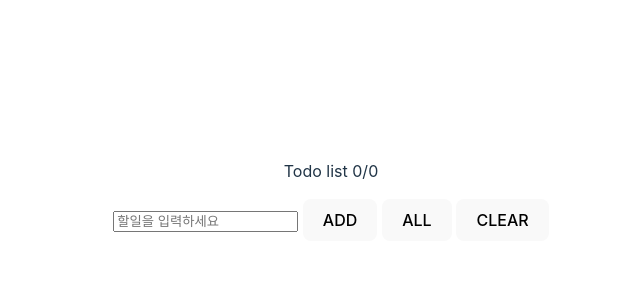
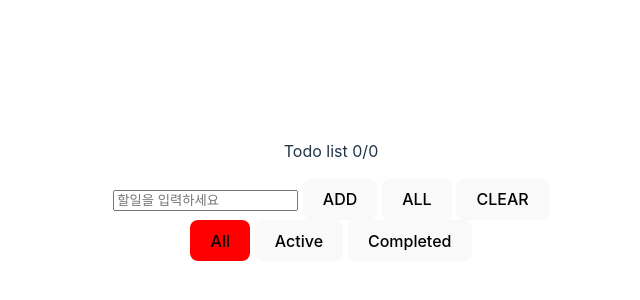
Before and after one commit to In-Self-Improvement/todo_list, a Svelte app: page / in a window 1280 px wide. Shown: the part 208-508 px from the top of the page, without its empty margins (309-949 px from the left). Built offline with nearby package versions, Linux system fonts and the light colour scheme.

Commit message:
fix: Add filter

```diff
--- a/src/App.svelte
+++ b/src/App.svelte
@@ -1,11 +1,15 @@
 <script lang="ts">
   import Input from "./components/Input.svelte";
   import Todo from "./components/Todo.svelte";
+  import Filter from "./components/Filter.svelte";
 
   let todo = ""; // input에 입력될 값!
   let todoList = [];
   let lastId = 0;
   let num = 0;
+  // filter 추가
+  let filterNum = "All";
+  let todoListStore = [];
   // 할일을 추가하는 함수
   let addTodo = () => {
     if (todoList.length > 0) {
@@ -20,8 +24,13 @@
 
       todoList[todoList.length] = newTodo;
       todo = "";
+      if (filterNum !== "All") {
+        todoListStore[todoListStore.length] = newTodo;
+      }
     }
-    console.log(todoList);
+    setTimeout(() => {
+      currentFilter(filterNum);
+    }, 1000);
   };
 
   // todo값을 업데이트 하면서, 엔터키를 누르면 할일이 추가되도록 하는 함수
@@ -32,21 +41,38 @@
     }
   };
   let handleComplete = (id) => {
+    // if (filterNum !== "All") {
+    //   const index = todoList.findIndex((todo) => todo.id === id);
+    //   todoList[index]["completed"] = !todoList[index]["completed"];
+    // }
     const index = todoList.findIndex((todo) => todo.id === id);
+    console.log("com", index, todoList);
     todoList[index]["completed"] = !todoList[index]["completed"];
     selectedCount();
+    setTimeout(() => {
+      currentFilter(filterNum);
+    }, 1000);
   };
   let deleteTodo = (id) => {
     const todo = todoList.filter((todo) => todo.id !== id);
+    const todoStore = todoListStore.filter((todo) => todo.id !== id);
     todoList = todo;
+    if (filterNum !== "All") {
+      todoListStore = todoStore;
+    }
     selectedCount();
   };
   let cancelEditTodo = (id, text) => {
     const index = todoList.findIndex((todo) => todo.id === id);
     todoList[index]["text"] = text;
+    todoListStore[index]["text"] = text;
     selectedCount();
   };
   let editTodo = (id, text) => {
+    if (filterNum !== "All") {
+      const index = todoListStore.findIndex((todo) => todo.id === id);
+      todoListStore[index]["text"] = text;
+    }
     const index = todoList.findIndex((todo) => todo.id === id);
     todoList[index]["text"] = text;
     selectedCount();
@@ -54,15 +80,10 @@
   let selectedCount = () => {
     num = 0;
     todoList.forEach((todo) => {
-      if (todo["completed"] === true) {
+      if (todo["completed"]) {
         num++;
       }
     });
-    // for (let i = 0; i < todoList.length; i++) {
-    //   if (todoList[i].completed === true) {
-    //     num++;
-    //   }
-    // }
   };
   let selectAllCompleted = () => {
     if (num === todoList.length) {
@@ -76,11 +97,56 @@
       todoList[i]["completed"] = true;
     }
     selectedCount();
+    setTimeout(() => {
+      currentFilter(filterNum);
+    }, 1000);
   };
   let clearCompletedTodo = () => {
+    if (filterNum !== "All") {
+      const todoStore = todoListStore.filter((todo) => todo.completed !== true);
+      todoListStore = todoStore;
+    }
     const todo = todoList.filter((todo) => todo.completed !== true);
     todoList = todo;
+
     selectedCount();
+  };
+  let filterAll = () => {
+    console.log("filterAll", todoListStore.length);
+    if (todoListStore.length !== 0) {
+      todoList = todoListStore;
+    }
+    filterNum = "All";
+    selectedCount();
+  };
+  let filterActive = () => {
+    if (todoListStore.length === 0) {
+      todoListStore = todoList;
+    }
+    todoList = todoListStore;
+    const todo = todoList.filter((todo) => todo.completed !== true);
+    todoList = todo;
+    filterNum = "Active";
+    selectedCount();
+  };
+  let filterCompleted = () => {
+    if (todoListStore.length === 0) {
+      todoListStore = todoList;
+    }
+    todoList = todoListStore;
+    const todo = todoList.filter((todo) => todo.completed === true);
+    todoList = todo;
+    filterNum = "Completed";
+    selectedCount();
+  };
+  let currentFilter = (filter: string) => {
+    if (filter === "All") {
+      filterAll();
+    } else if (filter === "Active") {
+      filterActive();
+    } else if (filter === "Completed") {
+      filterCompleted();
+    }
   };
 </script>
 
@@ -94,6 +160,7 @@
     {clearCompletedTodo}
   />
   <Todo {todoList} {handleComplete} {deleteTodo} {editTodo} {cancelEditTodo} />
+  <Filter {filterAll} {filterCompleted} {filterActive} {filterNum} />
 </main>
 
 <style>
--- /dev/null
+++ b/src/components/Filter.svelte
@@ -0,0 +1,22 @@
+<script>
+  export let filterAll
+  export let filterActive
+  export let filterCompleted
+  export let filterNum
+</script>
+
+<div>
+  <button class={filterNum === 'All' ? 'selected' : ''} on:click={filterAll}>All</button>
+  <button class={filterNum === 'Active' ? 'selected' : ''} on:click={filterActive}>Active</button>
+  <button class={filterNum === 'Completed' ? 'selected' : ''} on:click={filterCompleted}>Completed</button>
+</div>
+
+<style>
+ button:active {
+  background-color: #ffffff;
+  color: black;
+ }
+ .selected{
+  background-color: red;
+ }
+</style>
--- a/src/components/TodoItem.svelte
+++ b/src/components/TodoItem.svelte
@@ -4,6 +4,7 @@
   export let deleteTodo;
   export let cancelEditTodo;
   export let editTodo;
+
   $: completed = todo.completed ? "line-through" : "none";
   let editMode = false;
   let temp;
```
